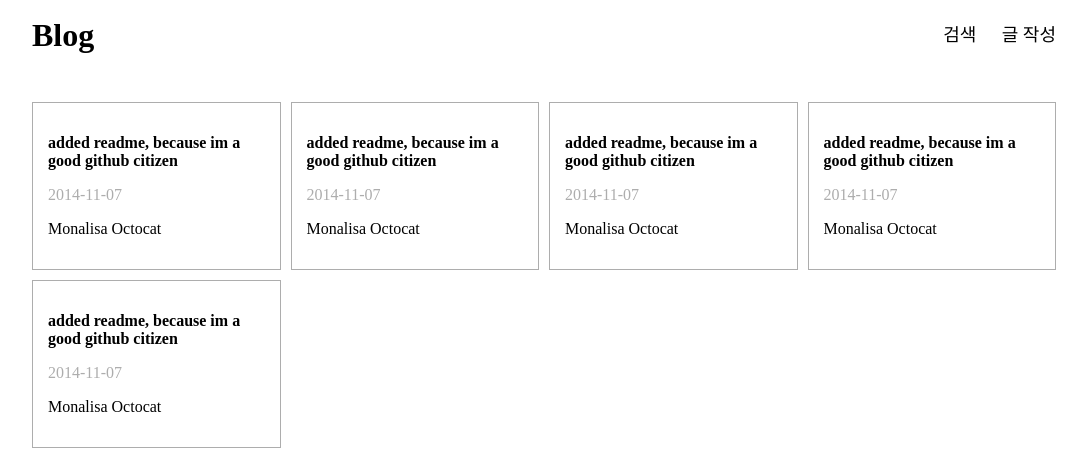
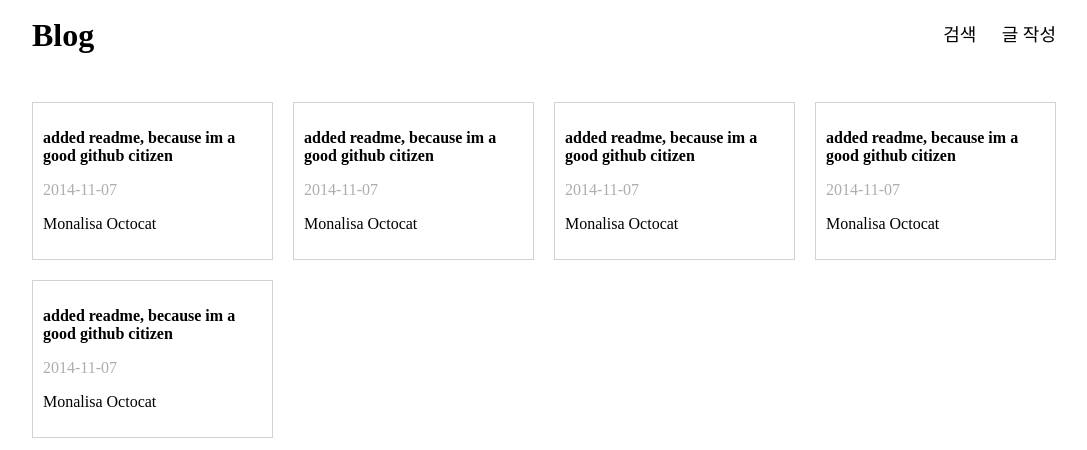
Before and after one commit to crewd/commit-blog, a React (Create React App) app: page / in a window 1280 px wide. Shown: the top 450 px of the page, without its empty margins (96-1183 px from the left). Built offline with nearby package versions, Linux system fonts and the light colour scheme.

Commit message:
style: post card hover시 애니메이션 추가

```diff
--- a/src/components/post/PostCard.tsx
+++ b/src/components/post/PostCard.tsx
@@ -1,12 +1,11 @@
 import { Post } from "../../types/postType";
 
 const PostCard = ({ message, author, date }: Post) => {
-  const dateParse = Date.parse(date.substring(0, 10));
-  const newDate = new Date(dateParse);
+  const getCommitDate = new Date(date);
 
-  const year = newDate.getFullYear();
-  const month = ('0' + (newDate.getMonth() + 1)).slice(-2);
-  const day = ('0' + newDate.getDate()).slice(-2);
+  const year = getCommitDate.getFullYear();
+  const month = ('0' + (getCommitDate.getMonth() + 1)).slice(-2);
+  const day = ('0' + getCommitDate.getDate()).slice(-2);
 
   const commitDate = year + '-' + month + '-' + day;
 
--- a/src/style/post.scss
+++ b/src/style/post.scss
@@ -1,12 +1,20 @@
 .post-wrapper {
   display: grid;
   grid-template-columns: repeat(4, 1fr);
-  gap: 10px;
+  gap: 20px;
 }
 
 .post-card {
-  border: 1px solid #adadad;
-  padding: 15px;
+  background-color: #fff;
+  border: 1px solid #d2d2d2;
+  padding: 10px;
+  cursor: pointer;
+  transition: all 0.3s;
+
+  &:hover {
+    transform: translate(0, -10px);
+  }
+
   &__title {
     font-weight: bold;
   }
```
